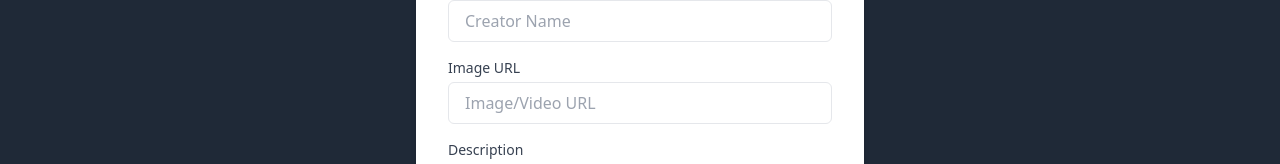
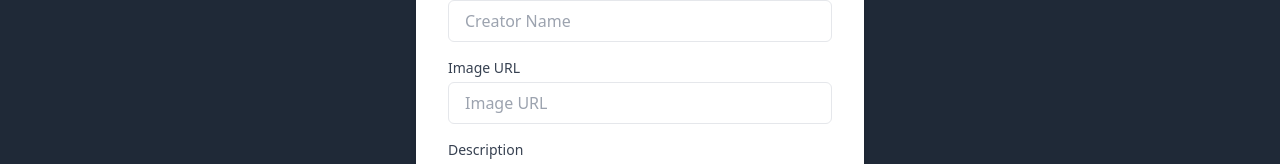
Before and after one commit to JohnSantiago00/Creatorverse, a React (Vite) app in the folder creatorverse/: page /new in a window 1280 px wide. Shown: the part 570-734 px from the top of the page. Built offline with nearby package versions, Linux system fonts and the light colour scheme.

Commit message:
change type name

```diff
--- a/creatorverse/src/pages/AddCreator.jsx
+++ b/creatorverse/src/pages/AddCreator.jsx
@@ -72,7 +72,7 @@ const AddCreator = () => {
             <input
               name="image_url"
               type="text"
-              placeholder="Image/Video URL"
+              placeholder="Image URL"
               onChange={handleChange}
               className="mt-1 px-4 py-2 border rounded-md w-full focus:ring focus:ring-blue-300"
             />
```
